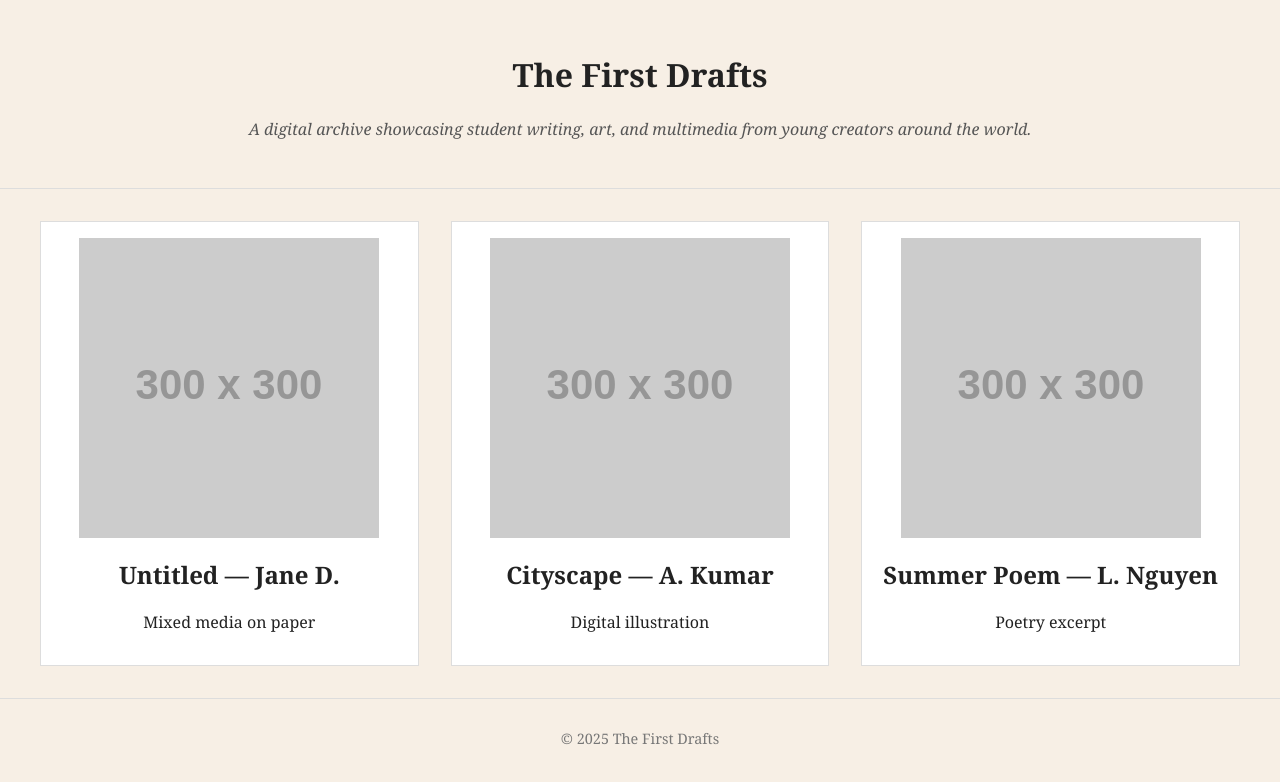
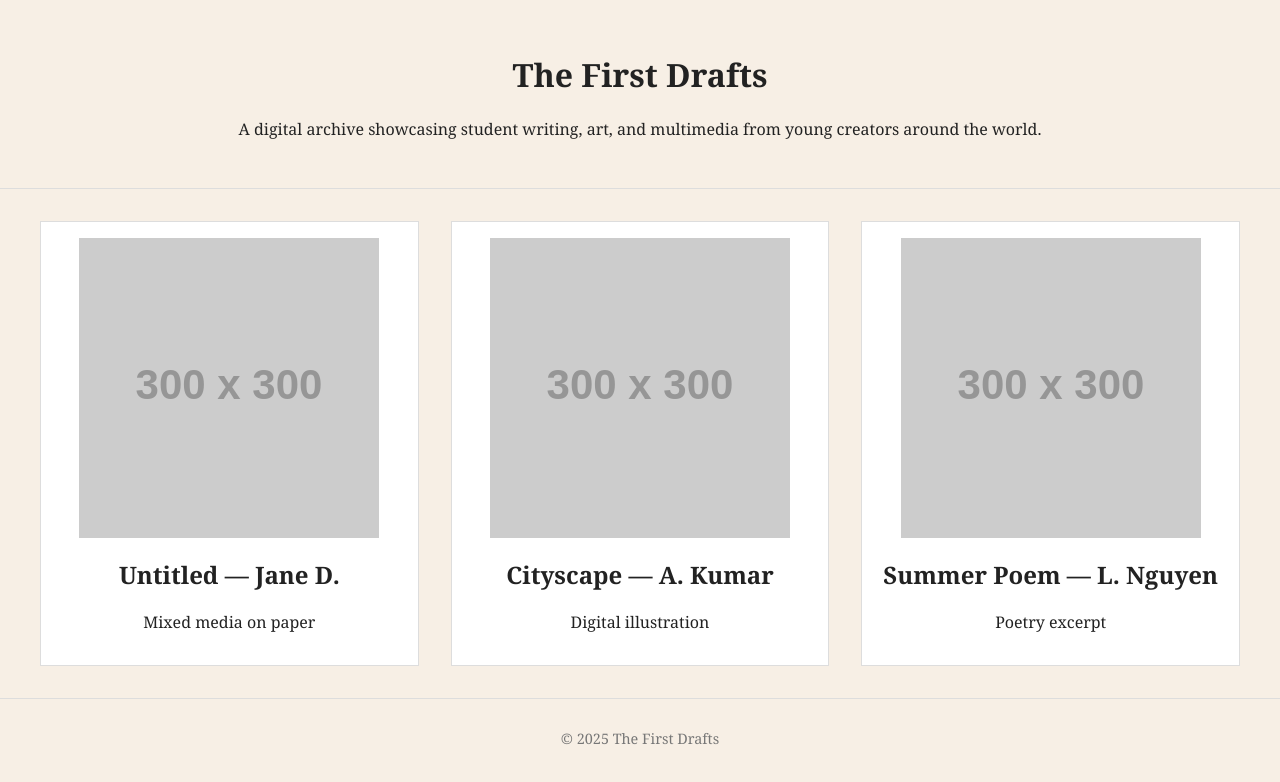
Before and after one commit to thefiirstdrafts-coder/thefirstdrafts, a plain HTML site: page index.html in a window 1280 px wide. Drawn offline with Linux system fonts and the light colour scheme; placeholder pictures from the web are drawn by us.

Commit message:
Update index.html

```diff
--- a/index.html
+++ b/index.html
@@ -1,18 +1,16 @@
 <!DOCTYPE html>
 <html lang="en">
 <head>
-  <meta charset="UTF-8" />
-  <meta name="viewport" content="width=device-width, initial-scale=1.0" />
+  <meta charset="UTF-8">
+  <meta name="viewport" content="width=device-width, initial-scale=1.0">
   <title>The First Drafts</title>
-
-  <!-- Connect to your CSS -->
   <link rel="stylesheet" href="./assets/css/style.css">
 </head>
 
 <body>
   <header>
     <h1>The First Drafts</h1>
-    <p class="subtitle">A digital archive showcasing student writing, art, and multimedia from young creators around the world.</p>
+    <p>A digital archive showcasing student writing, art, and multimedia from young creators around the world.</p>
   </header>
 
   <main class="gallery">
```
